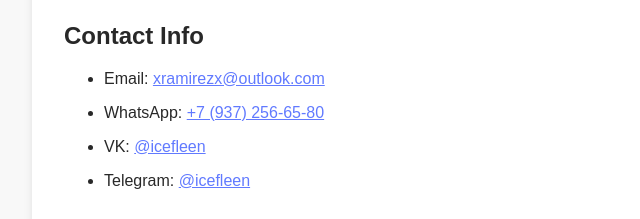
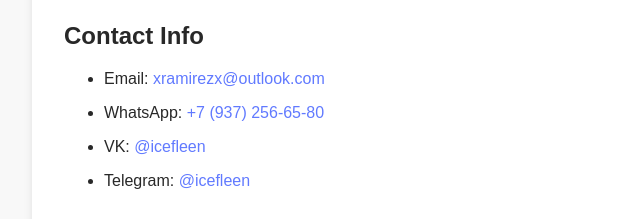
Before and after one commit to icefleen/rsschool-cv, a plain HTML site: page index.html in a window 1280 px wide. Shown: the part 370-589 px from the top of the page, 96-736 px from the left. Drawn offline with Linux system fonts and the light colour scheme.

Commit message:
feat: delete links underline

```diff
--- a/style.css
+++ b/style.css
@@ -46,7 +46,8 @@ header {
 }
 
 a {
-    color: rgb(97, 122, 255)
+  color: rgb(97, 122, 255);
+  text-decoration: none;
 }
 
 xmp {
```
Lines whose indentation alone changed are shown as unchanged.
